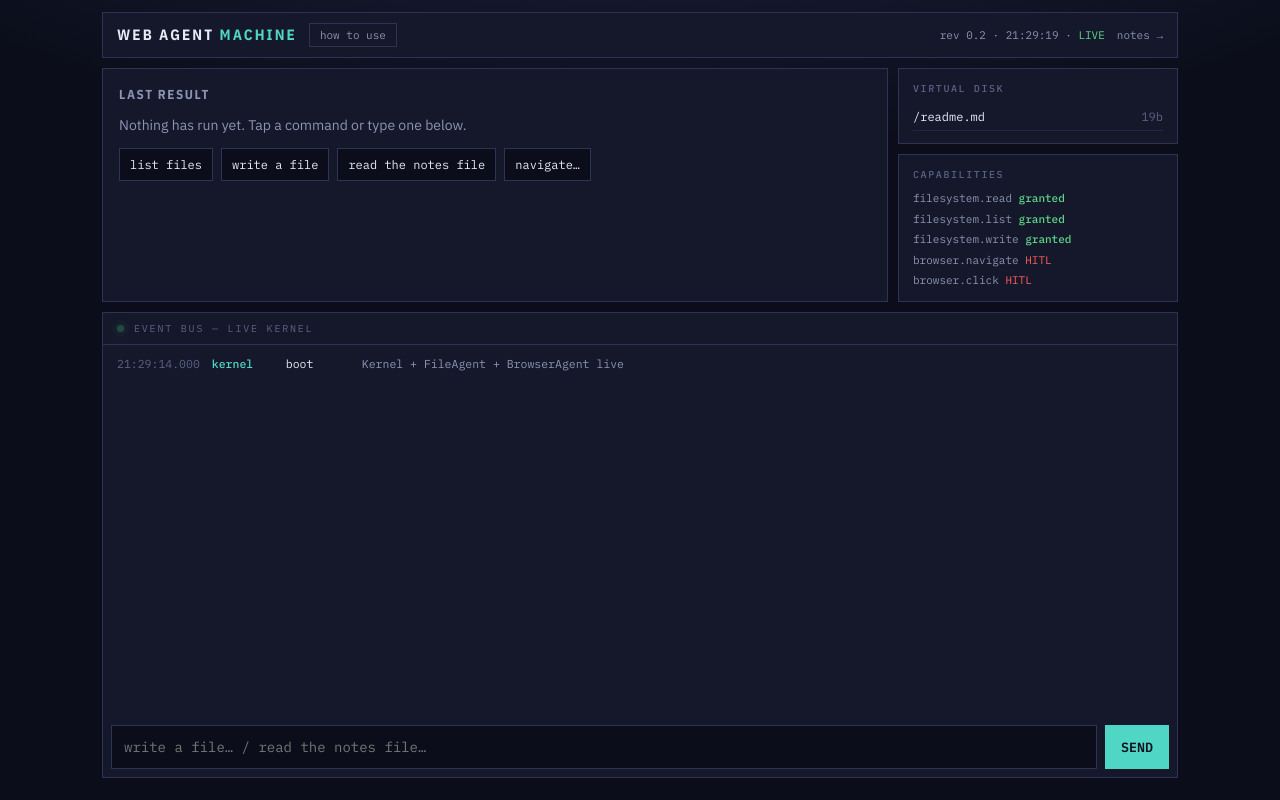
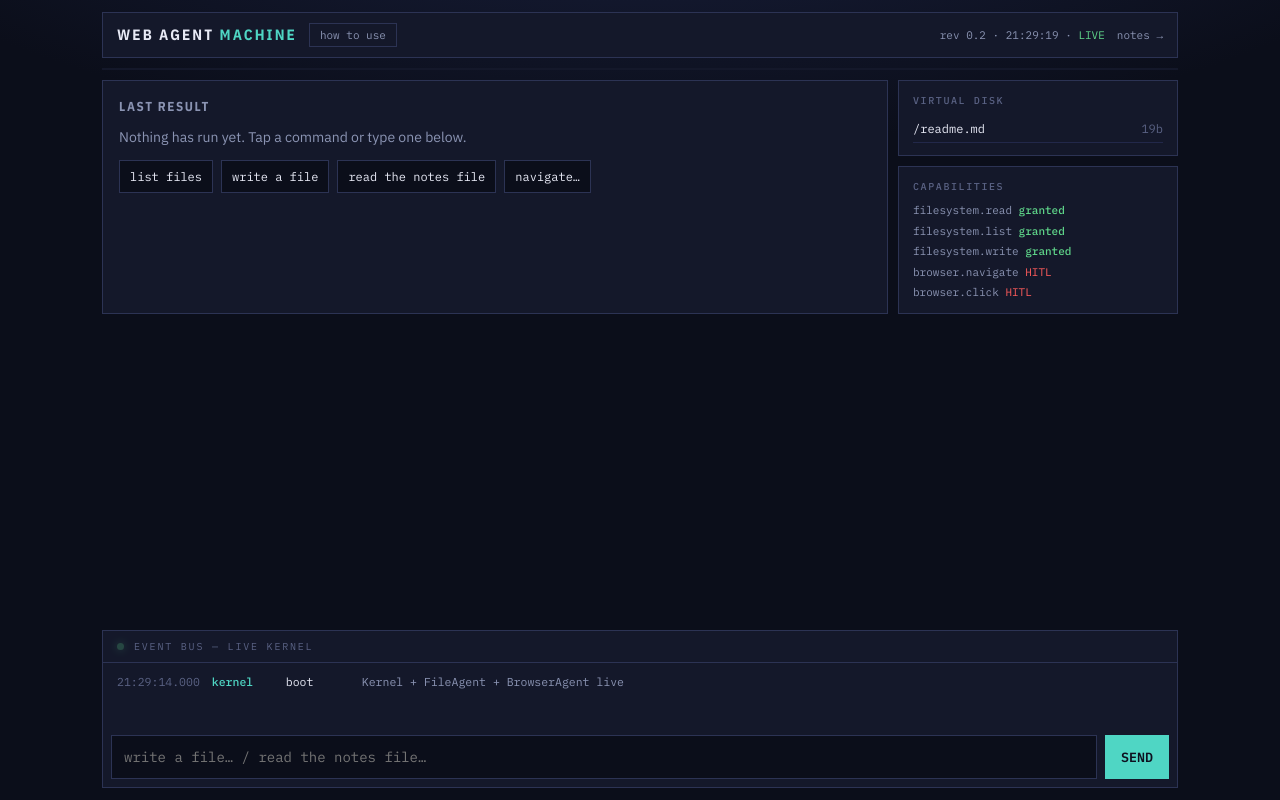
Before and after one commit to Artsrun/web-agent-machine, a website: page site/index.html in a window 1280 px wide. Drawn offline with nearby package versions, Linux system fonts and the light colour scheme.

Commit message:
ui: keep command bar visible — hint stays in grid, cap bus height

```diff
--- a/site/index.html
+++ b/site/index.html
@@ -28,7 +28,7 @@ body {
 }
 a { color: var(--l-kernel); text-decoration: none; }
 .shell {
-  display: grid; grid-template-rows: auto auto 1fr auto;
+  display: grid; grid-template-rows: auto auto minmax(0,1fr) auto;
   height: 100dvh; max-width: 1100px; margin-inline: auto;
   padding: 12px 12px calc(12px + var(--safe-b)); gap: 10px;
 }
@@ -39,11 +39,11 @@ a { color: var(--l-kernel); text-decoration: none; }
 .rev { font-family: var(--font-mono); font-size: 11px; color: var(--dim); margin-left: auto; }
 .howto { background: transparent; border: 1px solid var(--etch); color: var(--dim); font-family: var(--font-mono); font-size: 11px; padding: 4px 10px; cursor: pointer; }
 .howto[aria-expanded="true"] { color: var(--l-kernel); border-color: var(--l-kernel); }
-.hint { display: none; padding: 12px 14px; font-size: 13px; color: var(--dim); }
-.hint.open { display: block; }
+.hint { max-height: 0; overflow: hidden; padding: 0 14px; font-size: 13px; color: var(--dim); border-color: transparent; }
+.hint.open { max-height: 240px; padding: 12px 14px; border-color: var(--etch); }
 .hint strong { color: var(--silk); }
 .hint kbd { font-family: var(--font-mono); font-size: 11px; background: var(--wafer); border: 1px solid var(--etch); padding: 1px 6px; color: var(--l-kernel); }
-.stage { display: grid; grid-template-columns: 1fr; gap: 10px; min-height: 0; }
+.stage { display: grid; grid-template-columns: 1fr; gap: 10px; min-height: 0; align-content: start; }
 @media (min-width: 860px) {
   .stage { grid-template-columns: minmax(0, 1.4fr) 280px; }
   .side { display: flex; flex-direction: column; gap: 10px; }
@@ -72,9 +72,9 @@ a { color: var(--l-kernel); text-decoration: none; }
 .caps { font-family: var(--font-mono); font-size: 11px; color: var(--dim); display: grid; gap: 4px; }
 .caps b { color: var(--l-store); font-weight: 500; }
 .caps .hi { color: var(--l-policy); }
-.bus-wrap { display: flex; flex-direction: column; min-height: 0; }
-.bus header { display: flex; align-items: center; gap: 10px; padding: 8px 14px; border-bottom: 1px solid var(--etch); }
-.bus ol { list-style: none; margin: 0; padding: 8px 14px; font-family: var(--font-mono); font-size: 11.5px; overflow-y: auto; flex: 1; min-height: 88px; display: flex; flex-direction: column-reverse; justify-content: flex-end; }
+.bus-wrap { display: flex; flex-direction: column; min-height: 0; max-height: 32dvh; }
+.bus header { display: flex; align-items: center; gap: 10px; padding: 8px 14px; border-bottom: 1px solid var(--etch); flex: none; }
+.bus ol { list-style: none; margin: 0; padding: 8px 14px; font-family: var(--font-mono); font-size: 11.5px; overflow-y: auto; flex: 1; min-height: 64px; display: flex; flex-direction: column-reverse; justify-content: flex-end; }
 .bus li { display: flex; gap: 12px; padding: 2px 0; color: var(--dim); }
 .bus li b { color: var(--c, var(--l-kernel)); font-weight: 500; width: 62px; flex: none; }
 .bus li time { color: var(--dimmer); flex: none; }
@@ -83,7 +83,7 @@ a { color: var(--l-kernel); text-decoration: none; }
 .eyebrow { font-family: var(--font-mono); font-size: 10px; letter-spacing: .18em; text-transform: uppercase; color: var(--dimmer); }
 .pulse { width: 7px; height: 7px; border-radius: 50%; background: var(--l-store); box-shadow: 0 0 8px var(--l-store); animation: pulse 2s ease-in-out infinite; }
 @keyframes pulse { 50% { opacity: .25; } }
-#cmd { display: flex; gap: 8px; padding: 8px; background: var(--substrate); }
+#cmd { display: flex; gap: 8px; padding: 8px; background: var(--substrate); flex: none; }
 #cmd-input { flex: 1; min-width: 0; background: var(--wafer); border: 1px solid var(--etch); color: var(--silk); padding: 12px; font-family: var(--font-mono); font-size: 14px; outline: none; }
 #cmd-input:focus { border-color: var(--l-kernel); }
 #cmd button { background: var(--l-kernel); color: #0E1120; border: 0; padding: 12px 16px; font-family: var(--font-mono); font-weight: 600; cursor: pointer; }
```
